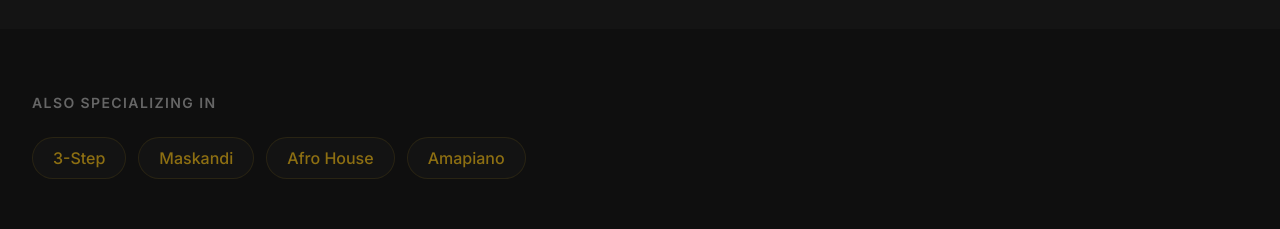
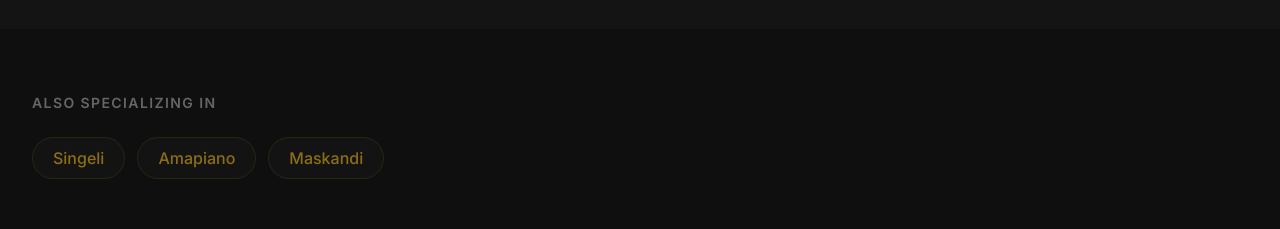
Before and after one commit to kudanmedia/shamiso-v3, a Next.js app: page /distribute-lekompo in a window 1280 px wide. Shown: the part 1680-1909 px from the top of the page. Built offline with nearby package versions, Linux system fonts and the light colour scheme; no server answers.

Commit message:
added some new genre pages

```diff
--- a/src/app/distribute-afro-house/page.tsx
+++ b/src/app/distribute-afro-house/page.tsx
@@ -9,7 +9,7 @@ export const metadata: Metadata = {
 };
 
 const relatedGenres = [
-    { label: "Lekompo", href: "/distribute-lekompo" },
+    { label: "Kuduro", href: "/distribute-kuduro" },
     { label: "3-Step", href: "/distribute-3-step" },
     { label: "Amapiano", href: "/distribute-amapiano" },
 ];
--- a/src/app/distribute-amapiano/page.tsx
+++ b/src/app/distribute-amapiano/page.tsx
@@ -9,9 +9,9 @@ export const metadata: Metadata = {
 };
 
 const relatedGenres = [
+    { label: "Afrobeats", href: "/distribute-afrobeats" },
     { label: "Lekompo", href: "/distribute-lekompo" },
     { label: "3-Step", href: "/distribute-3-step" },
-    { label: "Afro House", href: "/distribute-afro-house" },
 ];
 
 const highlights = [
--- a/src/app/distribute-lekompo/page.tsx
+++ b/src/app/distribute-lekompo/page.tsx
@@ -8,10 +8,9 @@ export const metadata: Metadata = {
 };
 
 const relatedGenres = [
-    { label: "3-Step", href: "/distribute-3-step" },
+    { label: "Singeli", href: "/distribute-singeli" },
+    { label: "Amapiano", href: "/distribute-amapiano" },
     { label: "Maskandi", href: "/distribute-maskandi" },
-    { label: "Afro House", href: "#afro-house" },
-    { label: "Amapiano", href: "#" },
 ];
 
 const highlights = [
```
